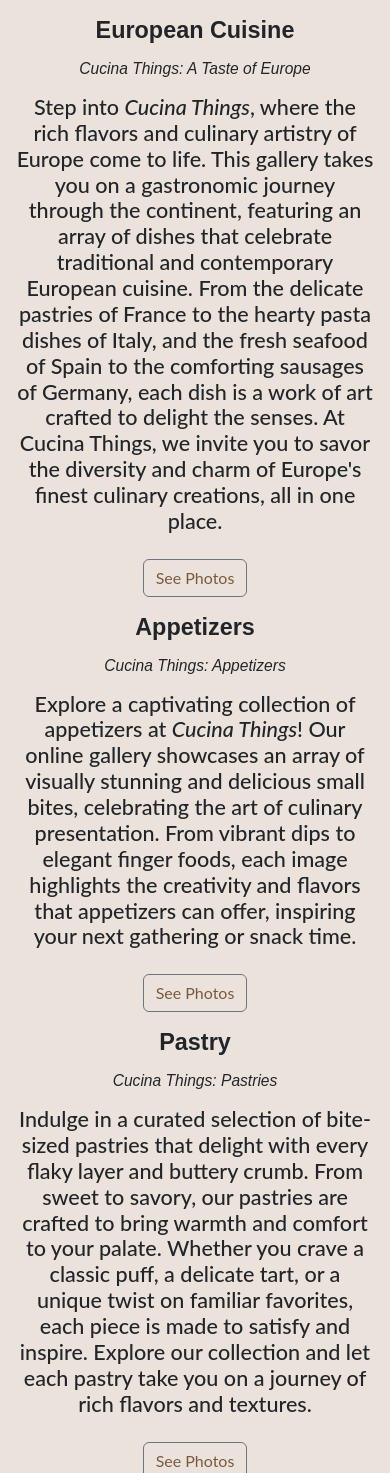
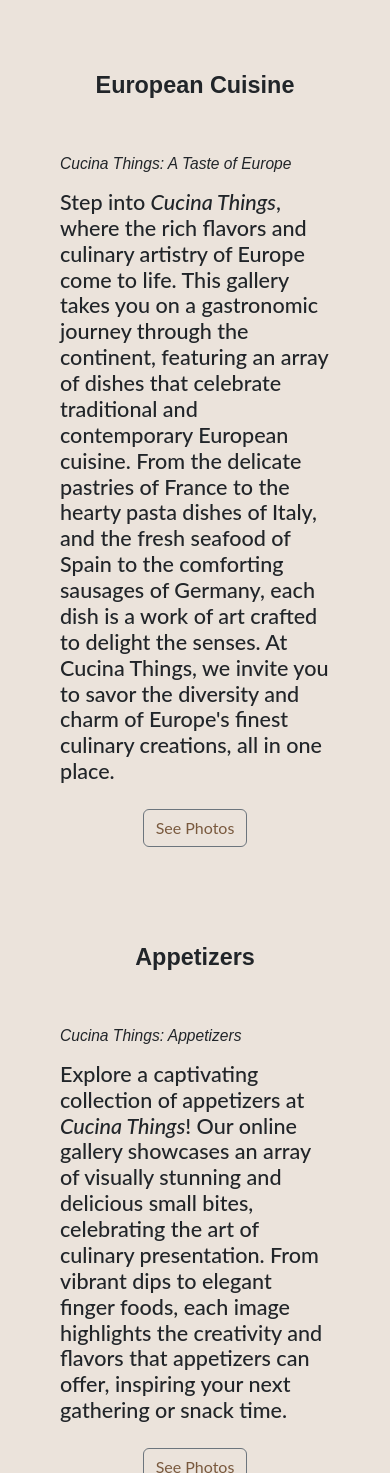
Before and after one commit to denisegabrielle/denisegabrielle.github.io, a PHP site: page /projects/activity6/categories.html in a window 390 px wide. Shown: the part 1624-3097 px from the top of the page. Run offline with PHP 8.4, Linux system fonts and the light colour scheme; some web fonts are replaced.

Commit message:
changes for responsiveness

```diff
--- a/projects/activity6/categories.html
+++ b/projects/activity6/categories.html
@@ -15,18 +15,14 @@
 </head>
 
 <body data-bs-theme="light" id="body">
-
-    <div class="container-home">
     <nav class="container-flex shadow justify-content-between align-items-center navbar fixed-top ">
         <div class="container">
             <a class="navbar-brand" href="index.html">
-                    <img src="foodImgs/logo.png" alt="Logo" width="60" height="50"
-                        class="d-inline-block align-text-top">
+                <img src="foodImgs/logo.png" alt="Logo" width="60" height="50" class="d-inline-block align-text-top">
             </a>
             <div class="d-flex">
                 <div class="dropdown me-3 mt-2">
-                        <button class="btn dropdown-toggle" type="button" data-bs-toggle="dropdown"
-                            aria-expanded="false">
+                    <button class="btn dropdown-toggle" type="button" data-bs-toggle="dropdown" aria-expanded="false">
                         Foods
                     </button>
                     <ul class="dropdown-menu">
@@ -48,8 +44,8 @@
         </div>
     </nav>
 
-        <div class="contents">
-            <div class="row p-5">
+    <div class="container">
+        <div class="row mt-5 p-5">
             <h4><i>Cucina Things</i> is a vibrant gallery celebrating the world of culinary arts. It showcases a
                 variety of
                 dishes from different cultures, highlighting unique flavors and artistic presentations that
@@ -62,13 +58,13 @@
                 diverse
                 culinary traditions!</h4>
         </div>
-
-            <div class="thumbnail-container mx-5">
+        <div class="row mx-5">
+            <div class="thumbnail-container ">
                 <div class="row" id="categories">
                     <div class="col-12 col-sm-6 col-md-4 col-l-4 col-xl-4">
                         <div class="thumbnail">
                             <a href="#section-1" title="European Cuisine" class="d-block position-relative">
-                                <img class="thumbnail-image rounded-5 mx-auto w-100"
+                                <img class="thumbnail-image rounded-5 mx-auto my-4 w-100"
                                     src="foodImgs/EuropeanCuisine/Pesto Fettuccine.jpg" alt="Pesce all’acqua pazza">
                                 <div class="thumbnail-overlay">
                                     <div class="thumbnail-title">European Cuisine</div>
@@ -79,7 +75,7 @@
                     <div class="col-12 col-sm-6 col-md-4 col-l-4 col-xl-4">
                         <div class="thumbnail">
                             <a href="#section-2" title="Appetizer" class="d-block position-relative">
-                                <img class="thumbnail-image rounded-5 mx-auto w-100"
+                                <img class="thumbnail-image rounded-5 mx-auto my-4 w-100"
                                     src="foodImgs/Appetizer/Chorizo Stuffed Mushroom.jpg" alt="Pesce all’acqua pazza">
                                 <div class="thumbnail-overlay">
                                     <div class="thumbnail-title">Appetizer</div>
@@ -90,8 +86,8 @@
                     <div class="col-12 col-sm-6 col-md-4 col-l-4 col-xl-4">
                         <div class="thumbnail">
                             <a href="#section-3" title="Pastry" class="d-block position-relative">
-                                <img class="thumbnail-image rounded-5 mx-auto w-100" src="foodImgs/Pastry/Tiramisu.jpg"
-                                    alt="Pesce all’acqua pazza">
+                                <img class="thumbnail-image rounded-5 mx-auto my-4 w-100"
+                                    src="foodImgs/Pastry/Tiramisu.jpg" alt="Pesce all’acqua pazza">
                                 <div class="thumbnail-overlay">
                                     <div class="thumbnail-title">Pastry</div>
                                 </div>
@@ -100,13 +96,11 @@
                     </div>
                 </div>
             </div>
+        </div>
 
         <section id="section-1">
-
-                <div class="container">
-                    <h1 class="text-title mt-5">European Cuisine</h1>
-                    <div class="row">
-                        <div class="col-12 p-3 rounded-5">
+            <h1 class="text-title text-center mt-5">European Cuisine</h1>
+            <div class="col-12 p-5 rounded-5">
                 <h1 class="text-subtitle mb-3"><i>Cucina Things: A Taste of
                         Europe</i></h1>
                 <h4>Step into <i>Cucina Things</i>, where the rich flavors and culinary artistry of Europe
@@ -127,19 +121,16 @@
                 </h4>
                 <div class="d-flex justify-content-center mt-4">
                     <button type="button" onclick="expandContentEc()" class="btn btn-outline-secondary"
-                                    id="btnExpand">See Photos</button>
+                        id="btnExpand">See
+                        Photos</button>
                 </div>
                 <div class="row" id="cardContainerEc" style="display: none;"></div>
-                        </div>
-                    </div>
             </div>
         </section>
 
         <section id="section-2">
-                <div class="container">
-                    <div class="row">
-                        <h1 class="text-title">Appetizers</h1>
-                        <div class="col-12 p-3 rounded-5">
+            <h1 class="text-title text-center mt-5">Appetizers</h1>
+            <div class="col-12 p-5 rounded-5">
                 <h1 class="text-subtitle mb-3"><i>Cucina Things: Appetizers</i>
                 </h1>
                 <h4>Explore a captivating collection of appetizers at <i>Cucina Things</i>! Our online
@@ -156,15 +147,11 @@
                 </div>
                 <div class="row" id="cardContainerAp" style="display: none;"></div>
             </div>
-                    </div>
-                </div>
         </section>
 
         <section id="section-3">
-                <div class="container">
-                    <div class="row">
-                        <h1 class="text-title">Pastry</h1>
-                        <div class="col-12 p-3 rounded-5">
+            <h1 class="text-title text-center mt-5">Pastry</h1>
+            <div class="col-12 p-5 rounded-5">
                 <h1 class="text-subtitle mb-3"><i>Cucina Things: Pastries</i></h1>
                 <h4>Indulge in a curated selection of bite-sized pastries that delight with every flaky
                     layer and
@@ -177,19 +164,16 @@
                     take you on a journey of rich flavors and textures.
                 </h4>
                 <div class="d-flex justify-content-center mt-4">
-                                <button type="button" onclick="expandContentPastries()"
-                                    class="btn btn-outline-secondary" id="btnExpand">See Photos</button>
+                    <button type="button" onclick="expandContentPastries()" class="btn btn-outline-secondary"
+                        id="btnExpand">See Photos</button>
                 </div>
                 <div class="row" id="cardContainerPastries" style="display: none;"></div>
             </div>
-                    </div>
-                </div>
         </section>
 
-            <div class="container">
-                <div class="row">
-                    <div class=" col-12 mt-5 p-3 rounded-5">
-                        <h1 class="text-subtitle mb-3"><b>Featured Knives</b></h1>
+        <section id="section-4">
+            <h1 class="text-subtitle text-center mt-5"><b>Featured Knives</b></h1>
+            <div class="col-12 p-5 rounded-5">
                 <h4>These two knives are the backbone of every dish, each with a unique purpose that
                     complements the
                     other.
@@ -207,46 +191,41 @@
                     the preparation process but also reflect a commitment to quality and craftsmanship in
                     every
                     dish.</h4>
-                    </div>
                 <div class="container-imgs mt-5">
                     <img src="foodImgs/knife.png" class="rounded mx-auto w-100">
                 </div>
             </div>
-            </div>
+        </section>
 
-            <div class="container">
-                <div class="row">
-                    <div class="col-12 mt-5 p-3 rounded-5">
+        <section id="section-5">
             <h1 class="text-subtitle mb-3"><b>Short Clips</b></h1>
-                    </div>
-                </div>
-                <div class="row mt-5 mx-4">
-                    <div class="col-12 col-sm-6 col-md-3 col-l-3 col-xl-3 ">
+            <div class="row mt-5">
+                <div class="col-12 col-sm-6 col-md-3 col-l-3 col-xl-3 my-3">
                     <video playsinline loop muted class="video-item" id="video1" onmouseover="pause('video1')"
                         onmouseout="play('video1')">
                         <source src="foodImgs/vid1.MOV" type="video/mp4">
                     </video>
                 </div>
-                    <div class="col-12 col-sm-6 col-md-3 col-l-3 col-xl-3">
+                <div class="col-12 col-sm-6 col-md-3 col-l-3 col-xl-3 my-3">
                     <video playsinline loop muted class="video-item" id="video3" onmouseover="pause('video3')"
                         onmouseout="play('video3')">
                         <source src="foodImgs/vid3.MOV" type="video/mp4">
                     </video>
                 </div>
-                    <div class="col-12 col-sm-6 col-md-3 col-l-3 col-xl-3">
+                <div class="col-12 col-sm-6 col-md-3 col-l-3 col-xl-3 my-3">
                     <video playsinline loop muted class="video-item" id="video4" onmouseover="pause('video4')"
                         onmouseout="play('video4')">
                         <source src="foodImgs/vid4.MOV" type="video/mp4">
                     </video>
                 </div>
-                    <div class="col-12 col-sm-6 col-md-3 col-l-3 col-xl-3">
+                <div class="col-12 col-sm-6 col-md-3 col-l-3 col-xl-3 my-3">
                     <video playsinline loop muted class="video-item" id="video5" onmouseover="pause('video5')"
                         onmouseout="play('video5')">
                         <source src="foodImgs/vid5.MOV" type="video/mp4">
                     </video>
                 </div>
             </div>
-            </div>
+        </section>
 
         <div id="lightbox" class="lightbox" style="display: none;">
             <span class="close" onclick="closeLightbox()">&times;</span>
@@ -254,7 +233,6 @@
             <span class="next" onclick="nextImage()">&#10095;</span>
             <img class="lightbox-content" id="lightboxImage" alt="">
             <div id="caption" class="caption"></div>
-            </div>
         </div>
 
         <footer class="container text-center mt-5">
--- a/projects/activity6/style.css
+++ b/projects/activity6/style.css
@@ -1,22 +1,12 @@
 body {
     background-color: #EBE3DB;
     font-family: "Lato", sans-serif;
-    overflow-x: hidden;
 }
 
 .container-home {
     position: relative;
     width: 100vw;
     height: 100vh;
-}
-
-.centered {
-    position: absolute;
-    top: 50%;
-    left: 50%;
-    transform: translate(-50%, -50%);
-    text-align: center;
-    width: 100%;
 }
 
 .bg-image {
@@ -39,53 +29,13 @@ body {
     color: #EBE3DB;
 }
 
-.text-title {
-    font-family: 'Playfair Display SC', sans-serif;
-    font-size: 6vw;
-    font-weight: bold;
-    margin: 0;
-    padding: 0;
-}
-
-.contents {
-    padding-top: 70px;
+.centered {
+    position: absolute;
+    top: 50%;
+    left: 50%;
+    transform: translate(-50%, -50%);
     text-align: center;
     width: 100%;
-}
-
-.contents h4 {
-    max-width: 900px;
-    margin: 0 auto;
-}
-
-.text-subtitle {
-    font-family: 'Playfair Display', sans-serif;
-    font-size: 4vw;
-}
-
-.text-subtitle-home {
-    color: #EBE3DB;
-    font-family: 'Playfair Display', sans-serif;
-    font-size: 100px;
-}
-
-.btn {
-
-    background-color: #EBE3DB;
-    color:#79593e;
-}
-
-#btnColor {
-    background-color: #EBE3DB;
-    color: #79593e;
-}
-
-.btnChangeColor {
-    width: 50px;
-    height: 50px;
-    border-radius: 40px;
-    background-color: #EBE3DB;
-    color:#79593e;
 }
 
 .thumbnail {
@@ -126,11 +76,47 @@ body {
     font-weight: bold;
 }
 
+.text-title {
+    font-family: 'Playfair Display SC', sans-serif;
+    font-weight: bold;
+    font-size: 6vw;
+}
+
+.text-subtitle {
+    font-family: 'Playfair Display', sans-serif;
+    font-size: 4vw;
+}
+
 .video-item {
     width: 100%;
     height: auto;
     object-fit: cover;
     border-radius: 5px;
+}
+
+.text-subtitle-home {
+    color: #EBE3DB;
+    font-family: 'Playfair Display', sans-serif;
+    font-size: 100px;
+}
+
+.btn {
+
+    background-color: #EBE3DB;
+    color:#79593e;
+}
+
+#btnColor {
+    background-color: #EBE3DB;
+    color: #79593e;
+}
+
+.btnChangeColor {
+    width: 50px;
+    height: 50px;
+    border-radius: 40px;
+    background-color: #EBE3DB;
+    color:#79593e;
 }
 
 .lightbox {
```
Lines whose indentation alone changed are shown as unchanged.
